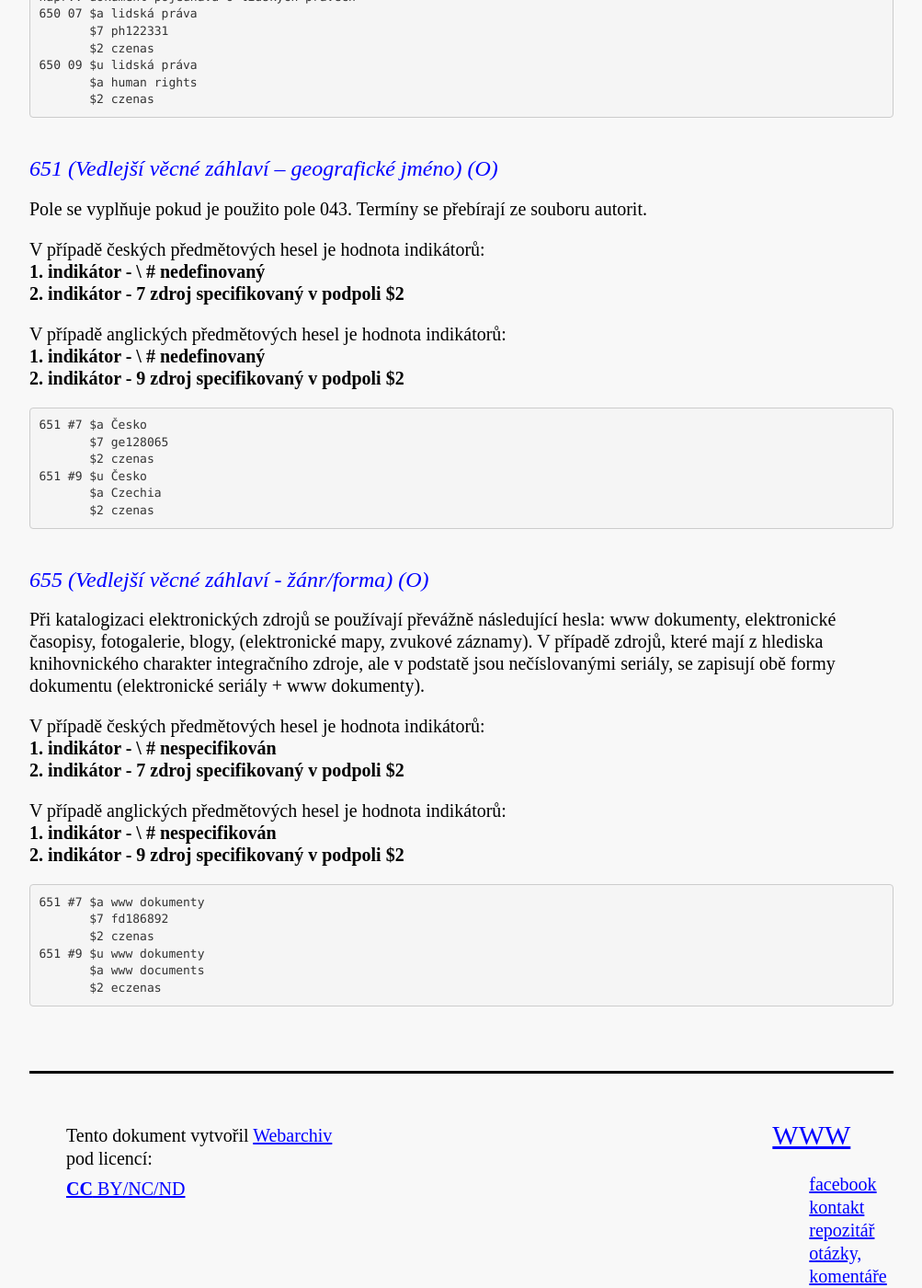
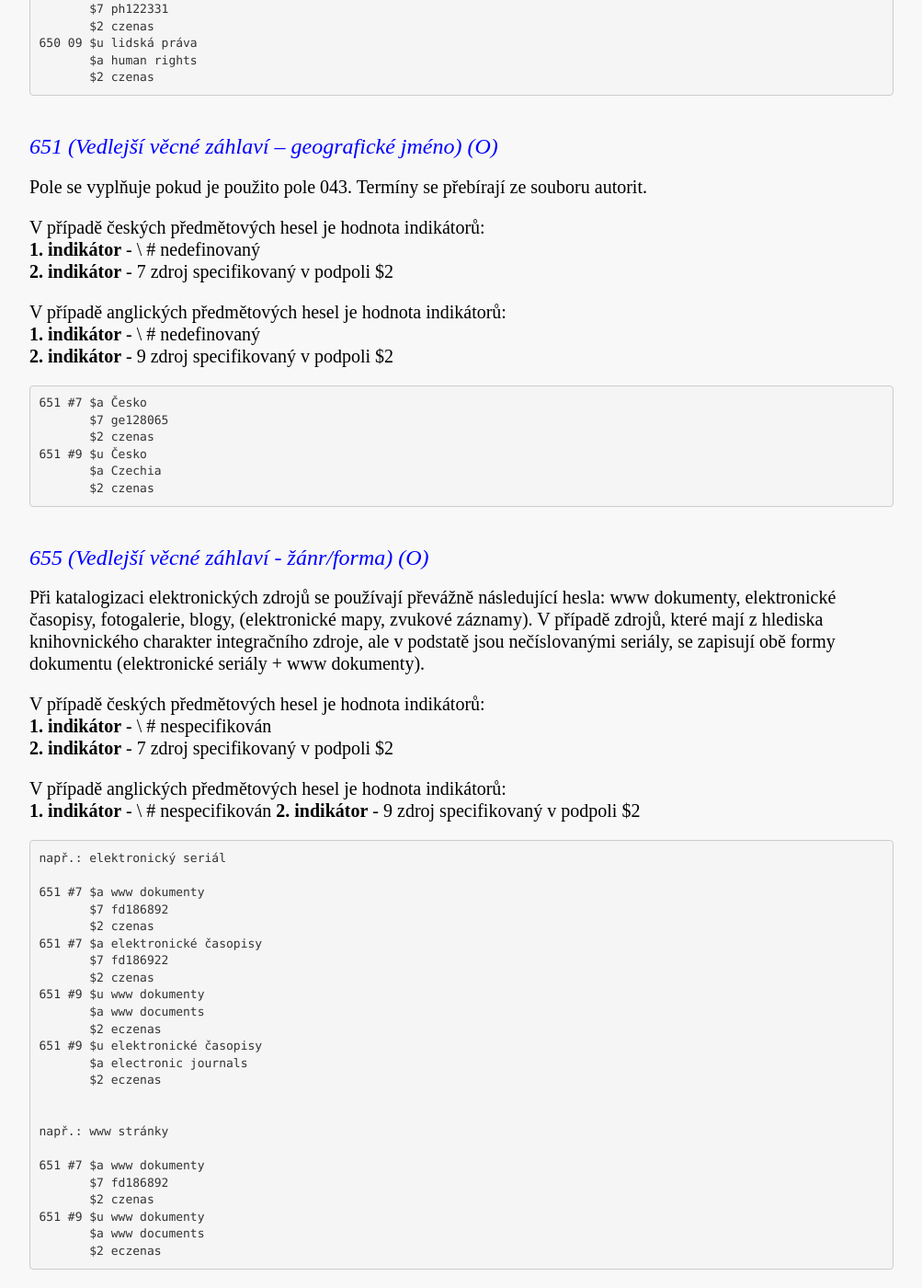
Before and after one commit to WebarchivCZ/katalogizacni-manual, a Jekyll site: the page built from _posts/2017-06-17-vecne-selekcni-udaje.md, in a window 1280 px wide and 1400 px high, scrolled down 1481 px. Shown: the whole window at 92% size, without its empty margins (138-1141 px from the left). Built offline with Jekyll 4.4.1, drawn with Linux system fonts in a browser that asks for light colours; some of the changed text lies outside the part shown.

Commit message:
edit elektroinical serials

````diff
--- a/_posts/2017-06-17-vecne-selekcni-udaje.md
+++ b/_posts/2017-06-17-vecne-selekcni-udaje.md
@@ -33,12 +33,12 @@
 
 ### 650 (Vedlejší věcné záhlaví – věcné téma) (O)
 Do pole se zapisují česká předmětová hesla. Termíny se přebírají ze souboru autorit. Hodnota indikátorů je pak následující:
-**1. indikátor - 0 nespecifikován**
-**2. indikátor - 7 zdroj specifikovaný v podpoli $2**
+**1. indikátor** - 0 nespecifikován
+**2. indikátor** - 7 zdroj specifikovaný v podpoli $2
 
 V případě anglických předmětových hesel je hodnota indikátorů:
-**1. indikátor - 0 nespecifikován**
-**2. indikátor - 9 zdroj specifikovaný v podpoli $2**
+**1. indikátor** - 0 nespecifikován
+**2. indikátor** - 9 zdroj specifikovaný v podpoli $2
 
 
 ```
@@ -56,12 +56,12 @@
 Pole se vyplňuje pokud je použito pole 043. Termíny se přebírají ze souboru autorit.
 
 V případě českých předmětových hesel je hodnota indikátorů:
-**1. indikátor - \ #  nedefinovaný**
-**2. indikátor - 7 zdroj specifikovaný v podpoli $2**
+**1. indikátor** - \ #  nedefinovaný
+**2. indikátor** - 7 zdroj specifikovaný v podpoli $2
 
 V případě anglických předmětových hesel je hodnota indikátorů:
-**1. indikátor - \ # nedefinovaný**
-**2. indikátor - 9 zdroj specifikovaný v podpoli $2**
+**1. indikátor** - \ # nedefinovaný
+**2. indikátor** - 9 zdroj specifikovaný v podpoli $2
 
 
 ```
@@ -80,15 +80,33 @@
 
 
 V případě českých předmětových hesel je hodnota indikátorů:
-**1. indikátor - \ # nespecifikován**
-**2. indikátor - 7 zdroj specifikovaný v podpoli $2**
+**1. indikátor** - \ # nespecifikován
+**2. indikátor** - 7 zdroj specifikovaný v podpoli $2
 
 V případě anglických předmětových hesel je hodnota indikátorů:
-**1. indikátor - \ # nespecifikován**
-**2. indikátor - 9 zdroj specifikovaný v podpoli $2**
+**1. indikátor** - \ # nespecifikován
+**2. indikátor** - 9 zdroj specifikovaný v podpoli $2
 
 
 ```
+např.: elektronický seriál
+
+651 #7 $a www dokumenty
+       $7 fd186892
+       $2 czenas
+651 #7 $a elektronické časopisy
+       $7 fd186922
+       $2 czenas
+651 #9 $u www dokumenty
+       $a www documents
+       $2 eczenas
+651 #9 $u elektronické časopisy
+       $a electronic journals
+       $2 eczenas
+
+
+např.: www stránky
+
 651 #7 $a www dokumenty
        $7 fd186892
        $2 czenas
````
